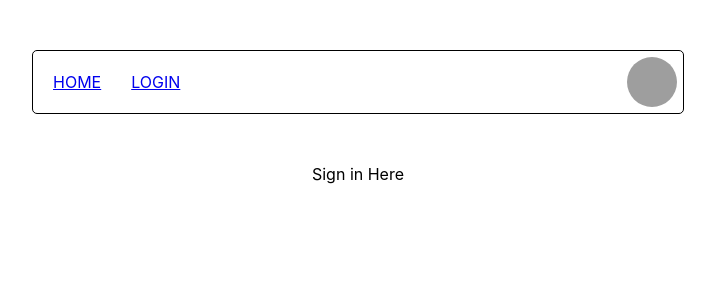
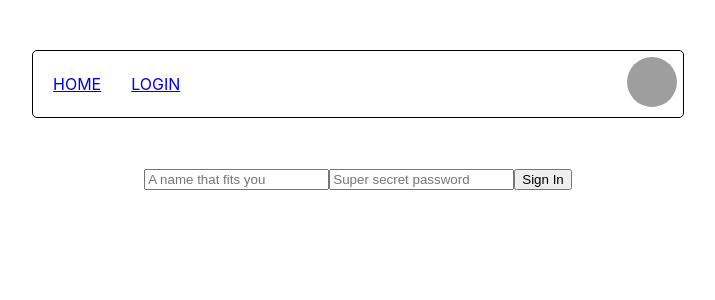
Before and after one commit to Musilix/The-Mini-Project-Frontend, a React (Create React App) app: page /login in a window 1280 px wide. Shown: the top 300 px of the page, without its empty margins (282-997 px from the left). Built offline with nearby package versions, Linux system fonts and the light colour scheme; grey boxes are pictures that could not be loaded.

Commit message:
Adding in sign in/sign up form conditional logic

```diff
--- a/package.json
+++ b/package.json
@@ -6,6 +6,7 @@
     "@testing-library/jest-dom": "^5.16.5",
     "@testing-library/react": "^13.4.0",
     "@testing-library/user-event": "^13.5.0",
+    "js-cookie": "^3.0.1",
     "react": "^18.2.0",
     "react-dom": "^18.2.0",
     "react-router-dom": "^6.4.1",
--- a/src/Components/Nav/Nav.js
+++ b/src/Components/Nav/Nav.js
@@ -2,6 +2,7 @@ import { NavLink } from "react-router-dom";
 import "./Nav.css";
 
 export default function Nav() {
+  const signIn = true;
   return (
     <nav>
       <ul id="navlink-list">
@@ -22,6 +23,7 @@ export default function Nav() {
             className={(state) =>
               state.isActive ? "active-nav" : "active-nav"
             }
+            state={{ signIn }}
             end
           >
             LOGIN
--- a/src/Components/SignInForm/SignInForm.js
+++ b/src/Components/SignInForm/SignInForm.js
@@ -1,3 +1,58 @@
-export default function SignInForm() {
-  return <div>Sign in Here</div>;
+import { useLocation } from "react-router-dom";
+import useTextInputState from "../../Hooks/useTextInputState";
+
+// FUTURE NOTE: in functional components, MAKE SURE you pass in props as an arg to the funciton constructor!!!
+export default function SignInForm(props) {
+  const location = useLocation();
+
+  // TODO: Refactor this abomination? Find better way to work with this location obj and props object?
+  // Since we're using Links and just normally rendering the SigninForm component in other places
+  const signIn = location.state
+    ? location.state.signIn ?? true
+    : props.signIn ?? true;
+
+  const [username, handleUsernameChange, handleUserNameReset] =
+    useTextInputState("");
+  const [password, handlePasswordChange, handlePasswordReset] =
+    useTextInputState("");
+
+  const onSubmit = (e) => {
+    e.preventDefault();
+
+    handleUserNameReset();
+    handlePasswordReset();
+
+    console.log(`You are ${username} and your password is ${password}`);
+
+    if (signIn) {
+      //do sign in stuff
+
+      return 1;
+    }
+
+    //do sign up stuff
+
+    return 0;
+  };
+
+  return (
+    <form onSubmit={onSubmit}>
+      <input
+        type="text"
+        name="username"
+        value={username}
+        onChange={handleUsernameChange}
+        placeholder="A name that fits you"
+      ></input>
+      <input
+        type="password"
+        name="password"
+        value={password}
+        onChange={handlePasswordChange}
+        placeholder="Super secret password"
+      ></input>
+      <button>{signIn ? "Sign In" : "Sign Up"}</button>
+      <p>{signIn}</p>
+    </form>
+  );
 }
--- a/src/Components/Splash/Splash.js
+++ b/src/Components/Splash/Splash.js
@@ -2,6 +2,7 @@ import { Link } from "react-router-dom";
 import "./Splash.css";
 
 export default function Splash() {
+  const signIn = false;
   return (
     <div id="splash-content-wrap">
       <h1>Welcome to the Mini Project</h1>
@@ -11,7 +12,7 @@ export default function Splash() {
         users are saying! That's all there is to it... easy enough, right?
       </p>
 
-      <Link className="create-acct-btn" to="/login">
+      <Link className="create-acct-btn" to="/login" state={{ signIn }}>
         <p>Create Account</p>
       </Link>
     </div>
--- a/src/Components/UserBubble/UserBubble.js
+++ b/src/Components/UserBubble/UserBubble.js
@@ -1,17 +1,25 @@
 // import { Link } from "react-router-dom";
 
+import Cookies from "js-cookie";
+import { Link } from "react-router-dom";
+import SignInForm from "../SignInForm/SignInForm";
+import Splash from "../Splash/Splash";
+// import UserPage from "../UserPage/UserPage";
 import "./UserBubble.css";
 
 export default function UserBubble() {
   return (
     <div className="usr-bubble-img-wrap">
-      {/* <Link to="/user" element={<UserPage />}> */}
-      <img
-        src="https://i.imgur.com/QD54tFG.jpeg"
-        alt="user-img"
-        style={{ width: "50px", height: "50px", borderRadius: "999px" }}
-      ></img>
-      {/* </Link> */}
+      <Link
+        to={Cookies.get("qid") ? "/user" : "/login"}
+        element={Cookies.get("qid") ? <Splash /> : <SignInForm signIn={true} />}
+      >
+        <img
+          src="https://i.imgur.com/QD54tFG.jpeg"
+          alt="user-img"
+          style={{ width: "50px", height: "50px", borderRadius: "999px" }}
+        ></img>
+      </Link>
     </div>
   );
 }
--- a/src/Hooks/useTextInputState.js
+++ b/src/Hooks/useTextInputState.js
@@ -1,4 +1,4 @@
-import React, { useState } from "react";
+import { useState } from "react";
 
 export default function useTextInputState(initialState) {
   const [inputState, changeInputState] = useState("");
```
Also changed, not shown: 1 other file (tests, documents, lock files or other folders).
